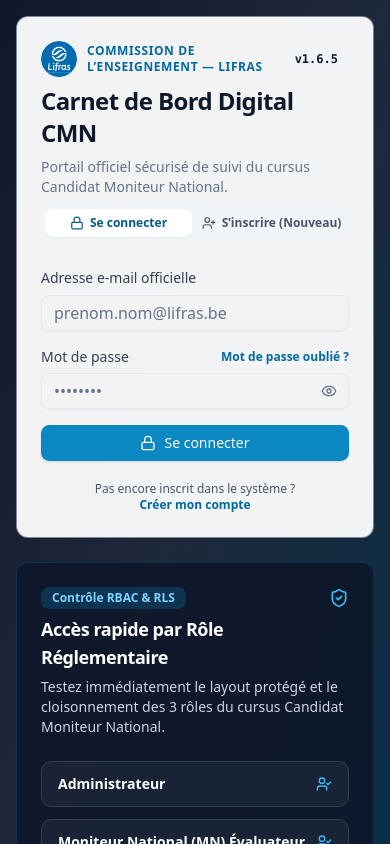
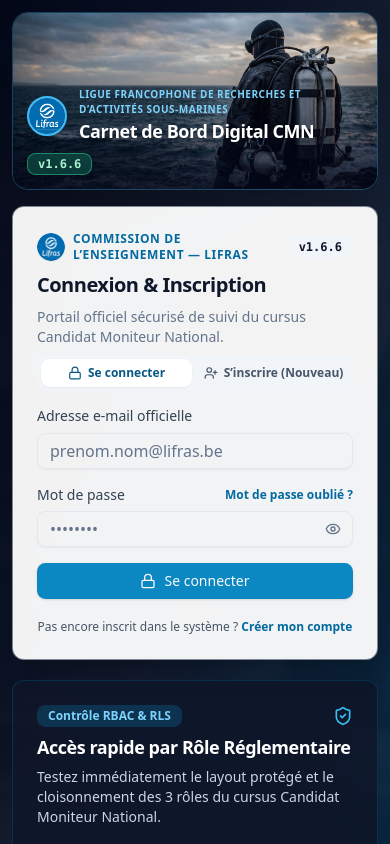
Before and after one commit to finetpatrice-debug/carnet-de-bord-cmn-lifras, a React (Vite) app: page /connexion in a window 390 px wide. Shown: the top 844 px of the page. Built offline with nearby package versions, Linux system fonts and the light colour scheme; no server answers; what xlsx would draw is missing.

Commit message:
Release v1.6.6 - Photo de couverture Cover Carnet de Bord light.jpg responsive PC et GSM sur la page d'accueil

```diff
--- a/src/domain/referentials.ts
+++ b/src/domain/referentials.ts
@@ -1,6 +1,6 @@
 import type { Criterion, ExamCode, ExamType, Pillar, PillarCode } from './types';
 
-export const APP_VERSION = 'v1.6.5';
+export const APP_VERSION = 'v1.6.6';
 
 export const OFFICIAL_PILLARS: Pillar[] = [
   {
--- a/src/features/auth/LoginPage.tsx
+++ b/src/features/auth/LoginPage.tsx
@@ -185,17 +185,62 @@ export function LoginPage(): React.ReactElement {
   const displayedError = localError ?? error;
 
   return (
-    <div className="flex min-h-screen flex-col justify-center bg-gradient-to-br from-slate-900 via-slate-800 to-sky-950 p-4 sm:p-8">
-      <div className="mx-auto w-full max-w-4xl grid gap-6 md:grid-cols-2">
-        {/* Colonne Authentification, Inscription & Mot de passe oublié */}
-        <Card className="border-slate-700/60 bg-white/95 backdrop-blur">
-          <CardHeader className="space-y-2">
-            <div className="flex items-center justify-between gap-2 text-sky-700">
-              <div className="flex items-center gap-2.5">
+    <div className="relative flex min-h-screen flex-col justify-center overflow-hidden bg-slate-950 p-3 sm:p-6 lg:p-10">
+      {/* Arrière-plan flouté immersif (PC & GSM) */}
+      <div
+        aria-hidden="true"
+        className="pointer-events-none absolute inset-0 bg-cover bg-center opacity-25 blur-sm scale-105"
+        style={{
+          backgroundImage: "url('/Cover%20Carnet%20de%20Bord%20light.jpg')",
+        }}
+      />
+      <div
+        aria-hidden="true"
+        className="pointer-events-none absolute inset-0 bg-gradient-to-br from-slate-950/90 via-slate-900/80 to-sky-950/85"
+      />
+
+      {/* Conteneur principal avec photo de couverture redimensionnée pour GSM (bannière haute) et PC (colonne visuelle) */}
+      <div className="relative z-10 mx-auto w-full max-w-5xl space-y-4 md:space-y-6">
+        {/* Bannière photo plein cadre optimisée sur GSM & Tablette (< md) et bandeau panoramique sur PC */}
+        <div className="relative overflow-hidden rounded-2xl border border-sky-400/30 shadow-2xl">
+          <img
+            src="/Cover Carnet de Bord light.jpg"
+            alt="Moniteur National LIFRAS face à la mer — Carnet de Bord Digital CMN"
+            className="h-44 w-full object-cover object-[70%_30%] sm:h-56 md:h-64 lg:h-72"
+          />
+          <div className="absolute inset-0 bg-gradient-to-t from-slate-950/90 via-slate-950/35 to-transparent" />
+          <div className="absolute bottom-0 left-0 right-0 flex flex-wrap items-end justify-between gap-2 p-3.5 sm:p-5">
+            <div className="flex items-center gap-3">
               <img
                 src="/logo-lifras.jpg"
                 alt="Logo Officiel LIFRAS"
-                  className="h-9 w-9 rounded-full object-cover shadow-sm"
+                className="h-10 w-10 sm:h-12 sm:w-12 shrink-0 rounded-full border-2 border-sky-400 bg-white object-cover shadow-md"
+              />
+              <div>
+                <div className="text-[10px] sm:text-xs font-extrabold uppercase tracking-wider text-sky-300">
+                  Ligue Francophone de Recherches et d’Activités Sous-Marines
+                </div>
+                <h1 className="text-lg sm:text-2xl md:text-3xl font-extrabold tracking-tight text-white drop-shadow">
+                  Carnet de Bord Digital CMN
+                </h1>
+              </div>
+            </div>
+            <Badge className="border border-emerald-400/50 bg-emerald-500/25 font-mono text-xs text-emerald-200 backdrop-blur-sm">
+              {APP_VERSION}
+            </Badge>
+          </div>
+        </div>
+
+        <div className="grid gap-5 md:grid-cols-2">
+          {/* Colonne Authentification, Inscription & Mot de passe oublié */}
+          <Card className="border-slate-700/60 bg-white/95 backdrop-blur shadow-xl">
+            <CardHeader className="space-y-2 pb-3">
+              <div className="flex items-center justify-between gap-2 text-sky-700">
+                <div className="flex items-center gap-2">
+                  <img
+                    src="/logo-lifras.jpg"
+                    alt="Logo Officiel LIFRAS"
+                    className="h-7 w-7 rounded-full object-cover shadow-sm"
                   />
                   <span className="text-xs font-bold uppercase tracking-wider">
                     Commission de l’Enseignement — LIFRAS
@@ -205,8 +250,8 @@ export function LoginPage(): React.ReactElement {
                   {APP_VERSION}
                 </Badge>
               </div>
-            <CardTitle className="text-2xl text-slate-900">
-              Carnet de Bord Digital CMN
+              <CardTitle className="text-xl sm:text-2xl text-slate-900">
+                Connexion & Inscription
               </CardTitle>
             <CardDescription>
               {mode === 'SIGN_IN' &&
@@ -642,5 +687,6 @@ export function LoginPage(): React.ReactElement {
         </Card>
         </div>
       </div>
+    </div>
   );
 }
```
Also changed, not shown: public/Cover Carnet de Bord light.jpg (added). Lines whose indentation alone changed are shown as unchanged.
